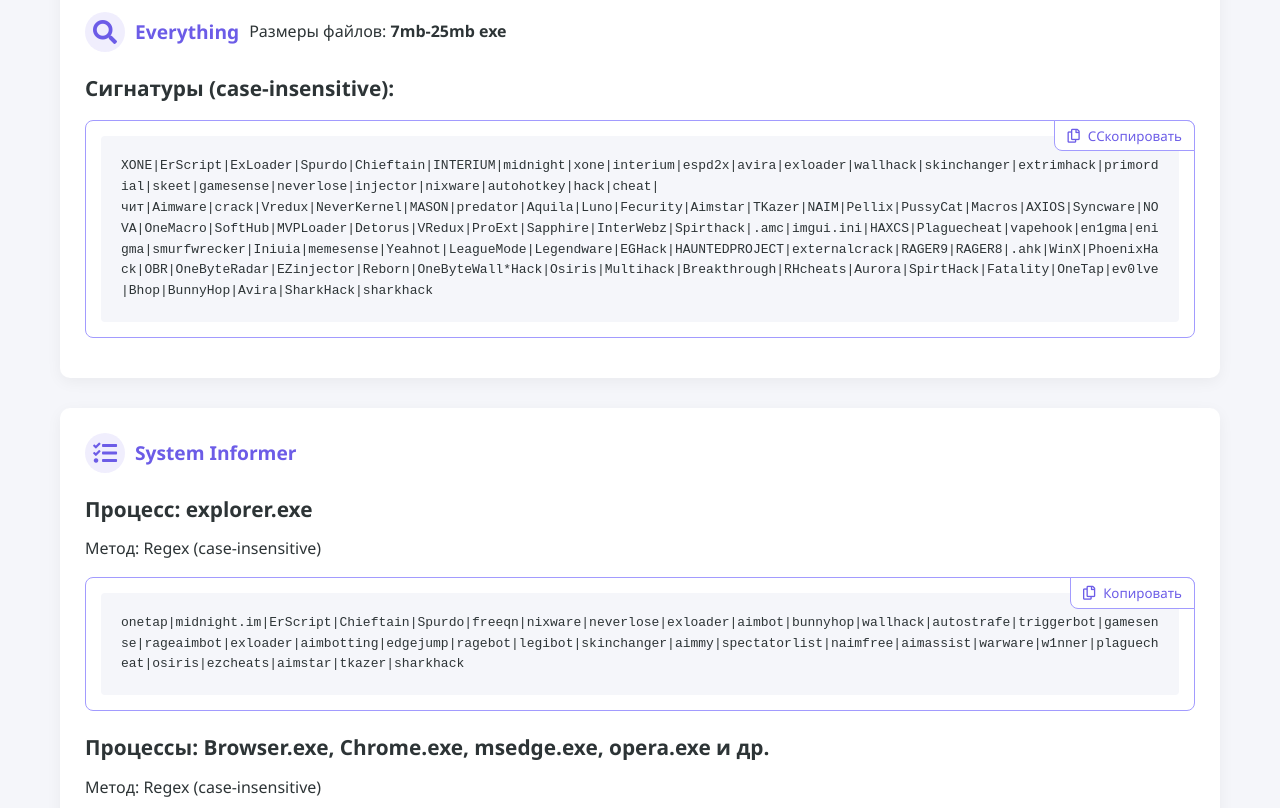
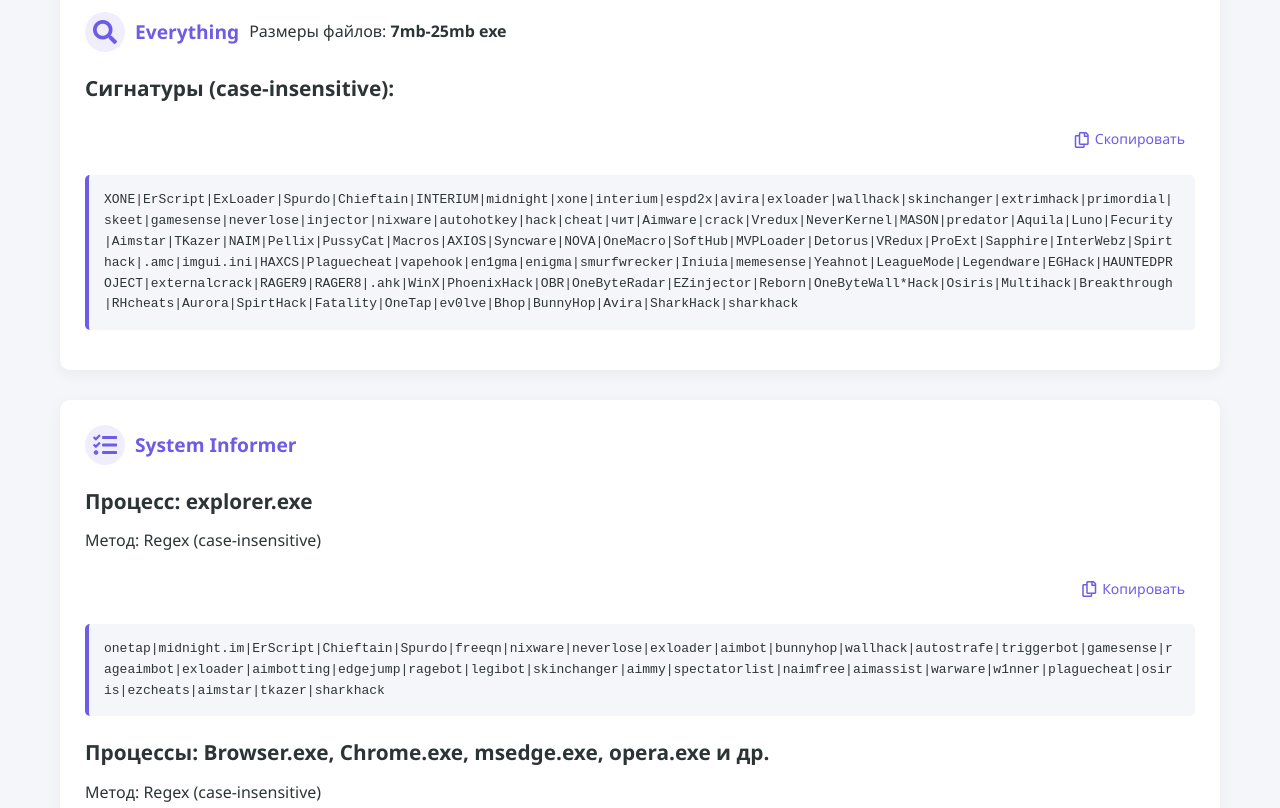
Before and after one commit to anarchowitz/YoomaChecker, a plain HTML site: page main.html in a window 1280 px wide. Shown: the part 842-1650 px from the top of the page. Drawn offline with Linux system fonts and the light colour scheme.

Commit message:
Update main.html

```diff
--- a/main.html
+++ b/main.html
@@ -122,48 +122,48 @@
 
         .signatures-container {
             position: relative;
+            padding-top: 40px;
             margin: 15px 0;
-            border: 1px solid var(--secondary);
-            border-radius: 8px;
-            padding: 15px;
-            background: var(--section-bg);
         }
 
         .signatures {
+            background: var(--bg-color);
+            border-radius: 5px;
+            padding: 15px;
+            font-family: monospace;
+            white-space: pre-wrap;
+            word-break: break-all;
+            margin: 15px 0;
+            border-left: 4px solid var(--primary);
             position: relative;
-            padding: 20px;
-            white-space: pre-wrap;
-            word-break: break-word;
-            font-family: monospace;
-            background: var(--bg-color);
-            border-radius: 4px;
+            overflow-x: auto;
         }
 
         .copy-btn {
             position: absolute;
-            top: -1px;
-            right: -1px;
-            background: var(--section-bg);
-            border: 1px solid var(--secondary);
-            border-radius: 0 8px 0 8px;
-            padding: 6px 12px;
+            top: 10px;
+            right: 10px;
+            background: none;
+            border: none !important;
+            outline: none !important;
             color: var(--primary);
+            padding: 0;
+            cursor: pointer;
             display: flex;
-            align-items: center;
-            gap: 8px;
-            cursor: pointer;
-            transition: all 0.2s;
+            align-items: flex-start;
+            gap: 6px;
+            font-size: 14px;
             z-index: 2;
+            box-shadow: none !important;
         }
 
         .copy-btn:hover {
-            background: var(--primary);
-            color: white;
-            border-color: var(--primary);
+            color: var(--secondary);
         }
 
         .copy-btn .fa-copy {
-            font-size: 14px;
+            font-size: 16px;
+            margin-top: 2px;
         }
 
         .copy-btn span {
@@ -390,7 +390,7 @@
                 <div class="signatures-container">
                     <button class="copy-btn" data-target="everything-sigs">
                         <i class="far fa-copy"></i>
-                        <span>СCкопировать</span>
+                        <span>Cкопировать</span>
                     </button>
                     <div class="signatures" id="everything-sigs">XONE|ErScript|ExLoader|Spurdo|Chieftain|INTERIUM|midnight|xone|interium|espd2x|avira|exloader|wallhack|skinchanger|extrimhack|primordial|skeet|gamesense|neverlose|injector|nixware|autohotkey|hack|cheat|чит|Aimware|crack|Vredux|NeverKernel|MASON|predator|Aquila|Luno|Fecurity|Aimstar|TKazer|NAIM|Pellix|PussyCat|Macros|AXIOS|Syncware|NOVA|OneMacro|SoftHub|MVPLoader|Detorus|VRedux|ProExt|Sapphire|InterWebz|Spirthack|.amc|imgui.ini|HAXCS|Plaguecheat|vapehook|en1gma|enigma|smurfwrecker|Iniuia|memesense|Yeahnot|LeagueMode|Legendware|EGHack|HAUNTEDPROJECT|externalcrack|RAGER9|RAGER8|.ahk|WinX|PhoenixHack|OBR|OneByteRadar|EZinjector|Reborn|OneByteWall*Hack|Osiris|Multihack|Breakthrough|RHcheats|Aurora|SpirtHack|Fatality|OneTap|ev0lve|Bhop|BunnyHop|Avira|SharkHack|sharkhack</div>
                 </div>
```
